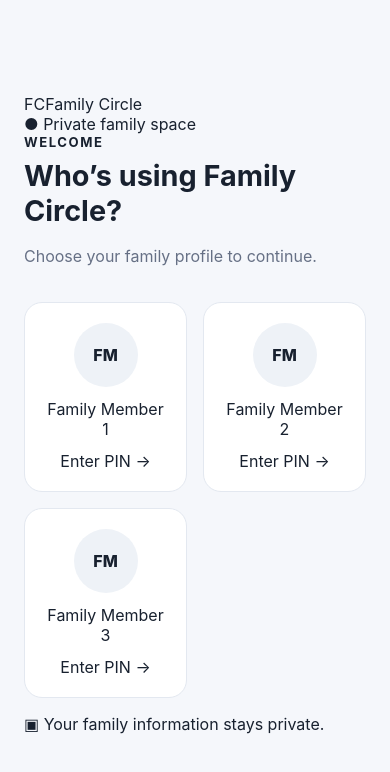
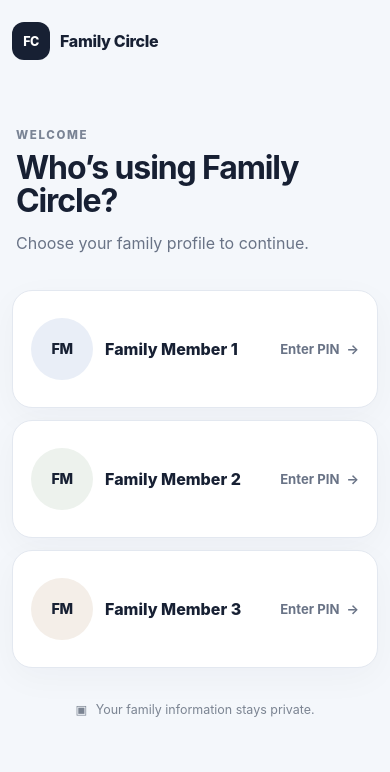
Before and after one commit to bradyt88/FAMILY-CIRCLE, a React (Vite) app: page / in a window 390 px wide. Shown: the top 772 px of the page. Built offline with nearby package versions, Linux system fonts and the light colour scheme.

Commit message:
feat: polish responsive Family Circle interface

```diff
--- a/src/styles.css
+++ b/src/styles.css
@@ -1,125 +1,206 @@
 :root {
   font-family: Inter, ui-sans-serif, system-ui, -apple-system, BlinkMacSystemFont, "Segoe UI", sans-serif;
-  color: #18212f;
-  background: #f5f7fb;
+  color: #172033;
+  background: #f4f7fb;
   font-synthesis: none;
   text-rendering: optimizeLegibility;
+  --ink: #172033;
+  --muted: #697386;
+  --line: #e3e8f0;
+  --surface: #ffffff;
+  --soft: #f7f9fc;
+  --brand: #172033;
+  --shadow: 0 24px 70px rgba(23, 32, 51, 0.09);
 }
 
 * { box-sizing: border-box; }
-
+html { background: #f4f7fb; }
 body { margin: 0; min-width: 320px; min-height: 100vh; }
 button, input { font: inherit; }
 button { cursor: pointer; }
+button:focus-visible, input:focus-visible { outline: 3px solid rgba(23, 32, 51, 0.2); outline-offset: 3px; }
 
-.app-shell {
-  min-height: 100vh;
+.app-shell { min-height: 100vh; padding: 18px; }
+
+.members-shell, .home-shell {
+  width: min(1040px, 100%);
+  margin: 0 auto;
+}
+
+.brand-header, .topbar {
+  min-height: 58px;
+  display: flex;
+  align-items: center;
+  justify-content: space-between;
+  gap: 18px;
+}
+
+.brand-lockup { display: inline-flex; align-items: center; gap: 10px; }
+.brand-mark {
+  width: 38px;
+  height: 38px;
+  border-radius: 12px;
   display: grid;
   place-items: center;
-  padding: 24px;
+  background: var(--brand);
+  color: white;
+  font-size: 0.78rem;
+  font-weight: 850;
+  letter-spacing: -0.04em;
 }
+.brand-name { font-weight: 800; letter-spacing: -0.02em; }
+.secure-label { color: var(--muted); font-size: 0.78rem; font-weight: 650; }
+.secure-label span { font-size: 0.55rem; vertical-align: 1px; margin-right: 5px; }
 
-.panel {
-  width: min(720px, 100%);
-  background: white;
-  border: 1px solid #e3e8f0;
-  border-radius: 24px;
-  padding: clamp(24px, 5vw, 48px);
-  box-shadow: 0 20px 60px rgba(24, 33, 47, 0.08);
-}
-
+.member-intro { padding: clamp(52px, 10vw, 96px) 4px 34px; max-width: 720px; }
 .eyebrow {
-  margin: 0 0 8px;
-  font-size: 0.82rem;
-  font-weight: 700;
-  letter-spacing: 0.12em;
+  margin: 0 0 9px;
+  color: #7a8495;
+  font-size: 0.72rem;
+  font-weight: 800;
+  letter-spacing: 0.14em;
   text-transform: uppercase;
 }
+h1, h2 { margin: 0; color: var(--ink); letter-spacing: -0.035em; }
+h1 { font-size: clamp(2rem, 6vw, 3.35rem); line-height: 1.04; }
+h2 { font-size: clamp(1.25rem, 3vw, 1.65rem); line-height: 1.15; }
+.muted { color: var(--muted); line-height: 1.65; margin: 12px 0 0; }
 
-h1, h2 { margin: 0; }
-h1 { font-size: clamp(1.8rem, 5vw, 2.6rem); }
-
-.muted { color: #667085; line-height: 1.6; }
-
-.member-grid {
-  display: grid;
-  grid-template-columns: repeat(auto-fit, minmax(150px, 1fr));
-  gap: 16px;
-  margin-top: 32px;
+.member-grid { display: grid; grid-template-columns: repeat(3, 1fr); gap: 18px; }
+.member-card {
+  min-height: 260px;
+  border: 1px solid var(--line);
+  border-radius: 24px;
+  background: var(--surface);
+  display: flex;
+  flex-direction: column;
+  align-items: center;
+  justify-content: center;
+  gap: 12px;
+  padding: 28px 20px;
+  color: inherit;
+  box-shadow: 0 10px 35px rgba(23, 32, 51, 0.035);
+  transition: transform 160ms ease, box-shadow 160ms ease, border-color 160ms ease;
 }
-
-.member-card {
-  min-height: 150px;
-  border: 1px solid #e3e8f0;
-  border-radius: 18px;
-  background: #fff;
-  display: grid;
-  place-items: center;
-  gap: 12px;
-  padding: 20px;
-  color: inherit;
-  transition: transform 140ms ease, box-shadow 140ms ease;
-}
-
-.member-card:hover { transform: translateY(-2px); box-shadow: 0 12px 30px rgba(24, 33, 47, 0.08); }
-
+.member-card:hover { transform: translateY(-3px); box-shadow: var(--shadow); border-color: #d4dae4; }
 .avatar {
-  width: 64px;
-  height: 64px;
+  width: 84px;
+  height: 84px;
   border-radius: 50%;
   display: grid;
   place-items: center;
-  background: #eef2f7;
-  font-weight: 800;
+  background: #edf1f6;
+  color: var(--ink);
+  font-weight: 850;
+  font-size: 1.15rem;
+  letter-spacing: -0.03em;
 }
+.member-accent-one { background: #e9eef7; }
+.member-accent-two { background: #edf2ed; }
+.member-accent-three { background: #f4eee8; }
+.member-name { font-weight: 800; }
+.member-action { color: var(--muted); font-size: 0.82rem; font-weight: 700; }
+.member-action span { margin-left: 4px; }
+.privacy-note { color: #7b8492; text-align: center; font-size: 0.78rem; margin: 34px 0 12px; }
+.privacy-note span { margin-right: 5px; }
 
-.modal-backdrop {
-  position: fixed;
-  inset: 0;
-  background: rgba(15, 23, 42, 0.45);
-  display: grid;
-  place-items: center;
+/* Family Home */
+.home-shell { padding-bottom: 32px; }
+.profile-button {
+  border: 1px solid var(--line);
+  background: white;
+  border-radius: 999px;
+  padding: 6px 12px 6px 7px;
+  display: inline-flex;
+  align-items: center;
+  gap: 8px;
+  color: var(--ink);
+  font-size: 0.8rem;
+  font-weight: 750;
+}
+.mini-avatar { width: 30px; height: 30px; border-radius: 50%; display: grid; place-items: center; background: #edf1f6; font-size: 0.65rem; font-weight: 850; }
+.welcome-card {
+  margin-top: 34px;
+  border-radius: 28px;
+  background: var(--brand);
+  color: white;
+  padding: clamp(28px, 6vw, 54px);
+  display: flex;
+  align-items: center;
+  justify-content: space-between;
+  gap: 28px;
+  box-shadow: var(--shadow);
+}
+.welcome-card h1 { color: white; max-width: 680px; }
+.welcome-card .eyebrow { color: #aeb7c7; }
+.welcome-card .muted { color: #c2c9d5; max-width: 650px; }
+.welcome-symbol { width: 72px; height: 72px; flex: 0 0 auto; border: 1px solid rgba(255,255,255,0.2); border-radius: 22px; display: grid; place-items: center; font-size: 2rem; }
+.section-block { margin-top: 42px; }
+.section-heading { display: flex; align-items: end; justify-content: space-between; gap: 20px; margin-bottom: 16px; }
+.section-heading .eyebrow { margin-bottom: 6px; }
+.status-pill { padding: 7px 10px; border-radius: 999px; background: #edf1f6; color: #697386; font-size: 0.7rem; font-weight: 800; }
+.action-grid { display: grid; grid-template-columns: repeat(3, 1fr); gap: 14px; }
+.action-card {
+  min-height: 150px;
+  position: relative;
+  border: 1px solid var(--line);
+  background: white;
+  border-radius: 20px;
   padding: 20px;
+  text-align: left;
+  display: flex;
+  flex-direction: column;
+  gap: 18px;
+  color: var(--ink);
+  transition: transform 160ms ease, box-shadow 160ms ease;
 }
+.action-card:hover { transform: translateY(-2px); box-shadow: var(--shadow); }
+.action-icon { width: 38px; height: 38px; border-radius: 12px; display: grid; place-items: center; background: #f0f3f7; font-weight: 850; }
+.action-copy { display: grid; gap: 5px; padding-right: 18px; }
+.action-copy strong { font-size: 0.95rem; }
+.action-copy small { color: var(--muted); line-height: 1.45; }
+.chevron { position: absolute; right: 18px; bottom: 18px; color: #8b94a3; font-size: 1.25rem; }
+.coming-card { margin-top: 18px; border: 1px dashed #d7dde6; background: rgba(255,255,255,0.65); border-radius: 22px; padding: 24px; display: flex; gap: 18px; align-items: flex-start; }
+.coming-card .muted { margin-top: 8px; }
+.coming-icon { width: 44px; height: 44px; border-radius: 14px; display: grid; place-items: center; background: #f0f3f7; font-size: 1.25rem; flex: 0 0 auto; }
 
-.pin-modal {
-  position: relative;
-  width: min(400px, 100%);
-  background: white;
-  border-radius: 22px;
-  padding: 32px;
-  box-shadow: 0 24px 80px rgba(15, 23, 42, 0.2);
+/* PIN modal */
+.modal-backdrop { position: fixed; z-index: 10; inset: 0; background: rgba(15, 23, 42, 0.52); backdrop-filter: blur(4px); display: grid; place-items: center; padding: 18px; animation: fade-in 140ms ease; }
+.pin-modal { width: min(430px, 100%); max-height: min(720px, calc(100vh - 36px)); overflow: auto; position: relative; background: white; border-radius: 28px; padding: 30px; box-shadow: 0 30px 100px rgba(15, 23, 42, 0.25); animation: modal-in 160ms ease; }
+.close-button { position: absolute; top: 14px; right: 16px; width: 38px; height: 38px; border: 0; border-radius: 50%; background: #f1f3f6; color: #667085; font-size: 1.45rem; line-height: 1; }
+.pin-member { display: flex; align-items: center; gap: 12px; margin-bottom: 30px; padding-right: 36px; }
+.modal-avatar { width: 50px; height: 50px; font-size: 0.8rem; }
+.pin-member strong { font-size: 0.95rem; }
+.pin-member .eyebrow { margin-bottom: 3px; }
+.pin-help { margin-top: 8px; }
+.pin-dots { display: flex; justify-content: center; gap: 12px; margin: 25px 0 12px; }
+.pin-dot { width: 12px; height: 12px; border-radius: 50%; background: #e1e6ed; transition: transform 120ms ease, background 120ms ease; }
+.pin-dot.filled { background: var(--brand); transform: scale(1.12); }
+.error { min-height: 20px; margin: 8px 0 4px; color: #b42318; font-size: 0.82rem; text-align: center; font-weight: 650; }
+.keypad { display: grid; grid-template-columns: repeat(3, 1fr); gap: 9px; margin: 10px 0 18px; }
+.keypad-button { min-height: 52px; border: 1px solid var(--line); border-radius: 15px; background: #fafbfd; color: var(--ink); font-size: 1rem; font-weight: 750; }
+.keypad-button:hover { background: #f1f4f7; }
+.keypad-muted { color: #7a8495; font-size: 0.76rem; }
+.primary-button { width: 100%; min-height: 50px; border: 0; border-radius: 15px; background: var(--brand); color: white; padding: 13px 18px; font-weight: 800; }
+.primary-button:hover { background: #263148; }
+
+@keyframes fade-in { from { opacity: 0; } to { opacity: 1; } }
+@keyframes modal-in { from { opacity: 0; transform: translateY(8px) scale(0.98); } to { opacity: 1; transform: translateY(0) scale(1); } }
+
+@media (max-width: 720px) {
+  .app-shell { padding: 12px; }
+  .secure-label { display: none; }
+  .member-intro { padding-top: 58px; }
+  .member-grid { grid-template-columns: 1fr; gap: 12px; }
+  .member-card { min-height: 118px; flex-direction: row; justify-content: flex-start; text-align: left; padding: 18px; border-radius: 20px; }
+  .member-card .avatar { width: 62px; height: 62px; font-size: 0.9rem; }
+  .member-card .member-action { margin-left: auto; }
+  .welcome-card { margin-top: 22px; border-radius: 22px; }
+  .welcome-symbol { display: none; }
+  .action-grid { grid-template-columns: 1fr; }
+  .action-card { min-height: 105px; flex-direction: row; align-items: center; gap: 14px; }
+  .action-copy { padding-right: 22px; }
+  .action-icon { flex: 0 0 auto; }
+  .coming-card { padding: 20px; }
+  .pin-modal { padding: 25px 20px 20px; border-radius: 24px; }
 }
-
-.pin-modal input {
-  width: 100%;
-  margin: 18px 0 10px;
-  padding: 14px;
-  border: 1px solid #ccd4df;
-  border-radius: 12px;
-  text-align: center;
-  letter-spacing: 0.5em;
-  font-size: 1.4rem;
-}
-
-.primary-button, .secondary-button {
-  border: 0;
-  border-radius: 12px;
-  padding: 13px 18px;
-  font-weight: 700;
-}
-
-.primary-button { width: 100%; background: #18212f; color: white; }
-.secondary-button { margin-top: 24px; background: #eef2f7; color: #18212f; }
-
-.close-button {
-  position: absolute;
-  top: 12px;
-  right: 14px;
-  border: 0;
-  background: transparent;
-  font-size: 1.8rem;
-  color: #667085;
-}
-
-.error { color: #b42318; font-size: 0.9rem; }
```
